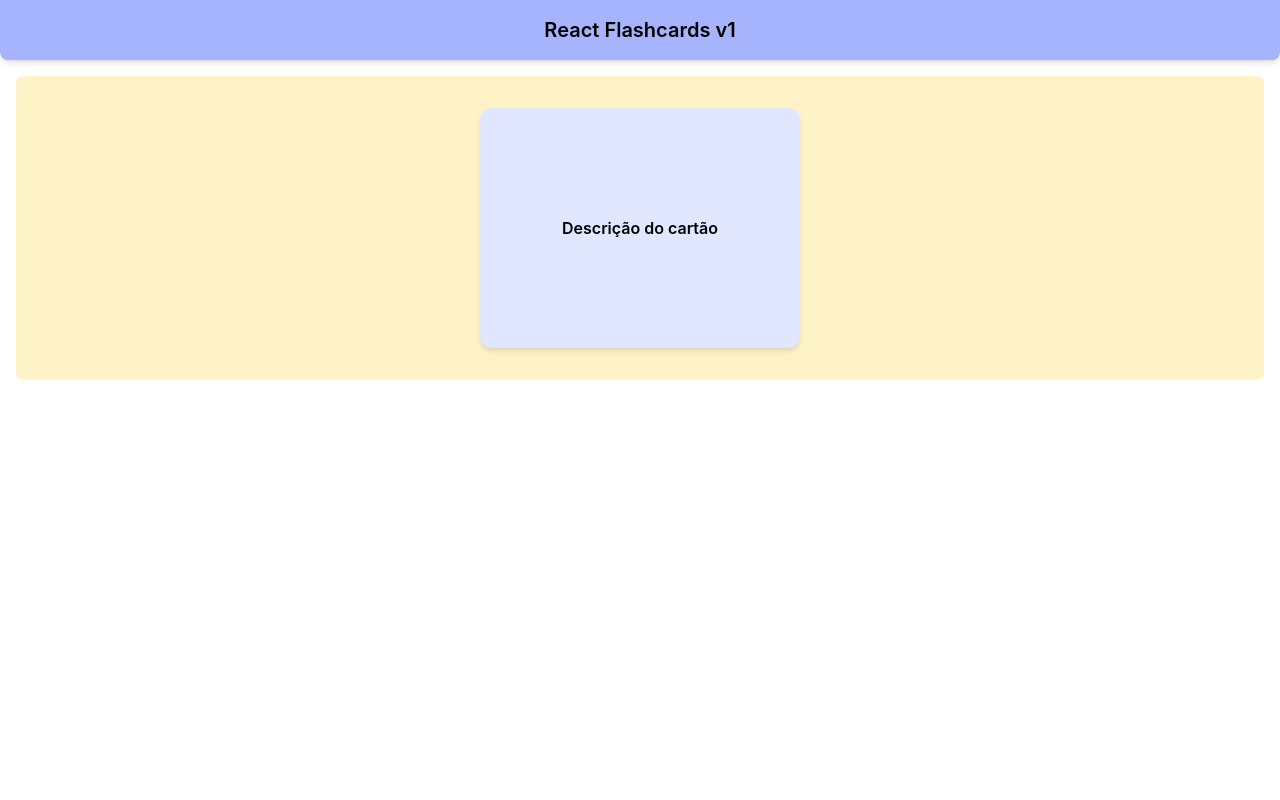
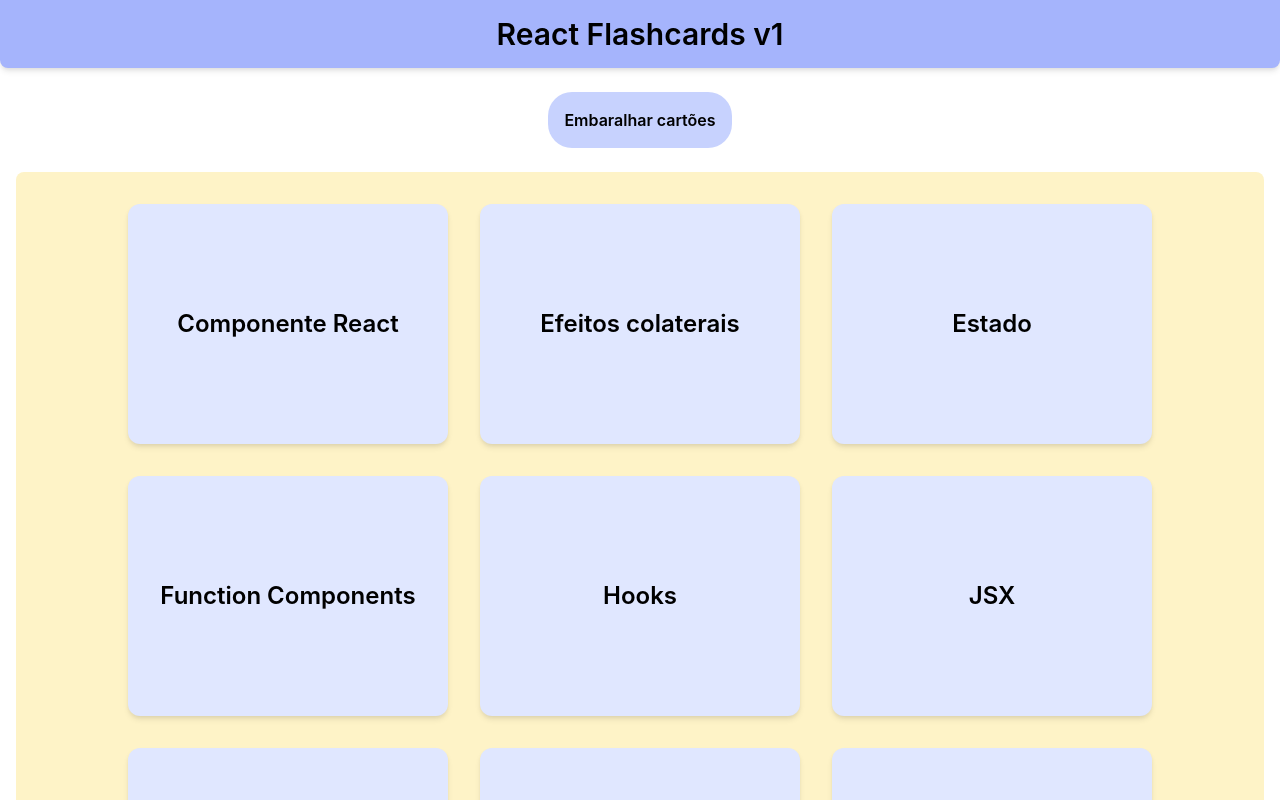
Before and after one commit to mariaclaudiapio/flashcards-versao-1, a React (Create React App) app: page / in a window 1280 px wide. Shown: the top 800 px of the page. Built offline with nearby package versions, Linux system fonts and the light colour scheme.

Commit message:
implementing card shuffling function

```diff
--- /dev/null
+++ b/src/components/Button.jsx
@@ -0,0 +1,19 @@
+export default function Button({
+  children: description = 'Descrição do botão',
+  onButtonClick = null,
+}) {
+  function handleButtonClick() {
+    if (onButtonClick) {
+      onButtonClick();
+    }
+  }
+
+  return (
+    <button
+      className="bg-indigo-200 p-4 rounded-3xl m-2 font-semibold"
+      onClick={handleButtonClick}
+    >
+      {description}
+    </button>
+  );
+}
--- a/src/components/Flashcard.jsx
+++ b/src/components/Flashcard.jsx
@@ -4,7 +4,7 @@ export default function FlashCard({
   title = 'Título do cartão',
   description = 'Descrição do cartão',
 }) {
-  const [showTitle, setShowTitle] = useState(false);
+  const [showTitle, setShowTitle] = useState(true);
 
   const fontSizeClassName = showTitle ? 'text-2xl' : 'text-md';
 
--- a/src/components/Header.jsx
+++ b/src/components/Header.jsx
@@ -1,13 +1,8 @@
-export default function Header({ children, size }) {
-  let fontSize = 'text-xl';
-
-  if (size === 'large') {
-    fontSize = 'text-2xl';
-  }
+export default function Header({ children }) {
   return (
     <header>
       <div className="bg-indigo-300 mx-auto p-4 shadow-md rounded-b-lg">
-        <h1 className={`text-center font-semibold ${fontSize}`}>{children}</h1>
+        <h1 className={` text-center font-semibold text-3xl `}>{children}</h1>
       </div>
     </header>
   );
--- a/src/pages/FlashcardsPage.jsx
+++ b/src/pages/FlashcardsPage.jsx
@@ -1,19 +1,41 @@
+import { useState } from 'react';
+
+import Button from '../components/Button';
 import FlashCard from '../components/Flashcard';
 import FlashcardsContainer from '../components/FlashcardsContainer';
 import Header from '../components/Header';
 import Main from '../components/Main';
 
 import { allFlashcards } from '../data/allFlashcards';
+import { helperShuffleArray } from '../services/arrayHelpers';
 
 export default function FlashcardsPage() {
+  const [allCards, setAllCards] = useState(allFlashcards);
+
+  function handleButtonClick() {
+    const shuffledCards = helperShuffleArray(allCards);
+
+    setAllCards(shuffledCards);
+  }
+
   return (
     <>
       <Header>React Flashcards v1</Header>
       <Main>
+        <div className="text-center">
+          <Button onButtonClick={handleButtonClick}>Embaralhar cartões</Button>
+        </div>
+        <div className="text-center mb-4"></div>
         <FlashcardsContainer>
-          <FlashCard />
+          {allCards.map(({ id, title, description }) => {
+            return (
+              <FlashCard key={id} title={title} description={description} />
+            );
+          })}
         </FlashcardsContainer>
       </Main>
     </>
   );
 }
+
+// retomar da aula 4.5
```
